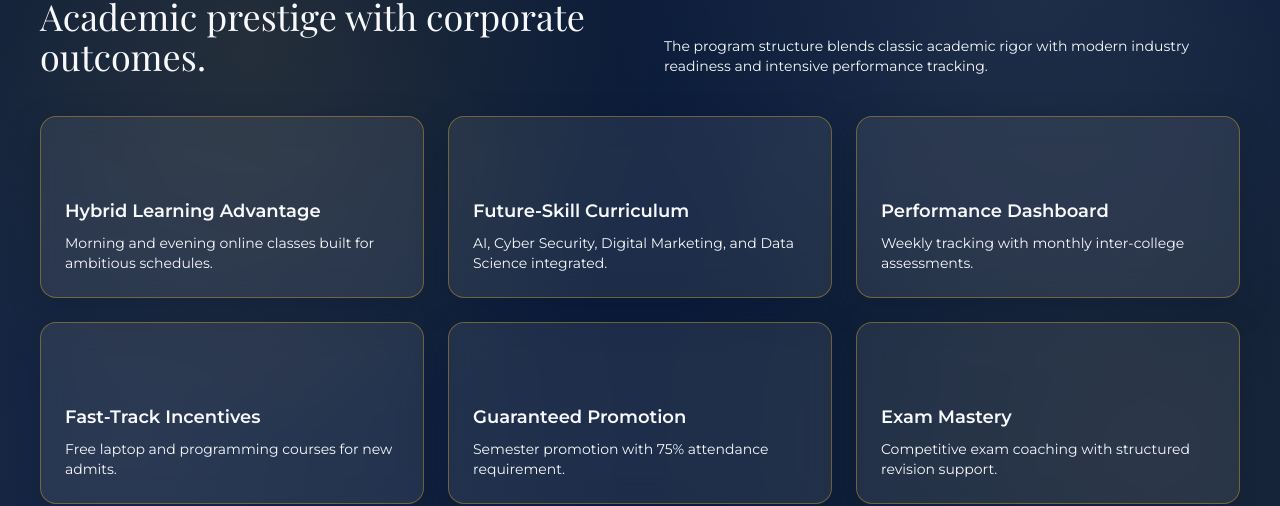
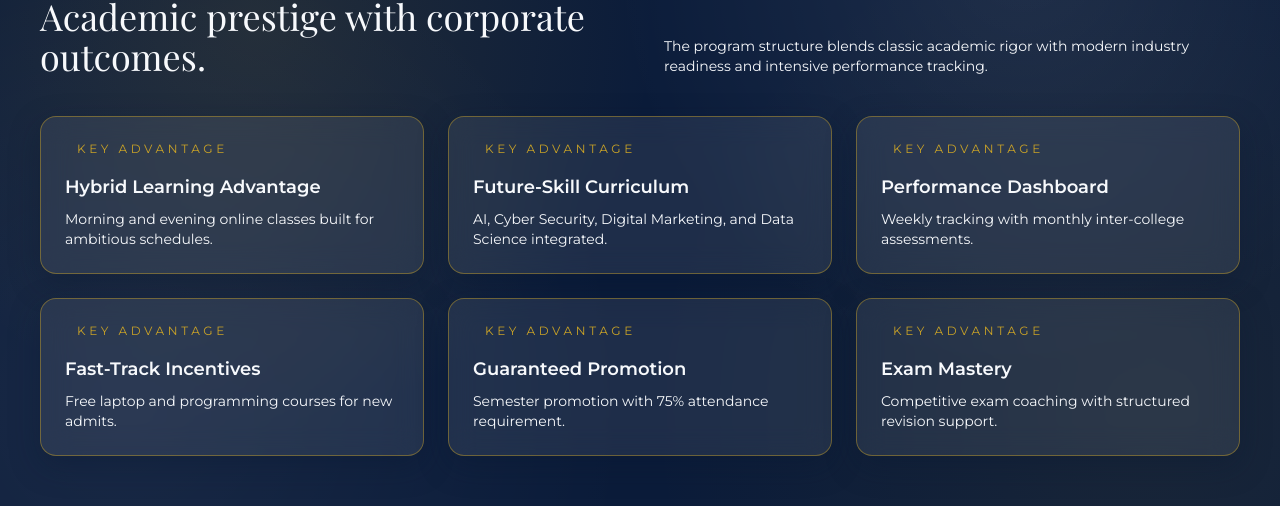
Before and after one commit to mamapage/oims, a Next.js app: page / in a window 1280 px wide. Shown: the part 760-1266 px from the top of the page. Built offline with nearby package versions, Linux system fonts and the light colour scheme.

Commit message:
Update page.tsx

```diff
--- a/app/page.tsx
+++ b/app/page.tsx
@@ -128,10 +128,13 @@ export default function Home() {
           </div>
           <div className="grid gap-6 md:grid-cols-2 lg:grid-cols-3">
             {featureCards.map((card) => (
-              <div key={card.title} className="glass gold-border rounded-2xl p-6 shadow-glass">
-                <div className="mb-4 h-10 w-10 rounded-full bg-gold/20" />
+              <div key={card.title} className="glass gold-border rounded-2xl p-6 shadow-glass feature-card">
+                <div className="mb-4 flex items-center gap-3">
+                  <div className="feature-bullet" />
+                  <span className="text-xs uppercase tracking-[0.3em] text-gold">Key Advantage</span>
+                </div>
                 <h3 className="mb-2 text-lg font-semibold">{card.title}</h3>
-                <p className="text-sm text-ivory/75">{card.body}</p>
+                <p className="text-sm text-ivory/80">{card.body}</p>
               </div>
             ))}
           </div>
```
